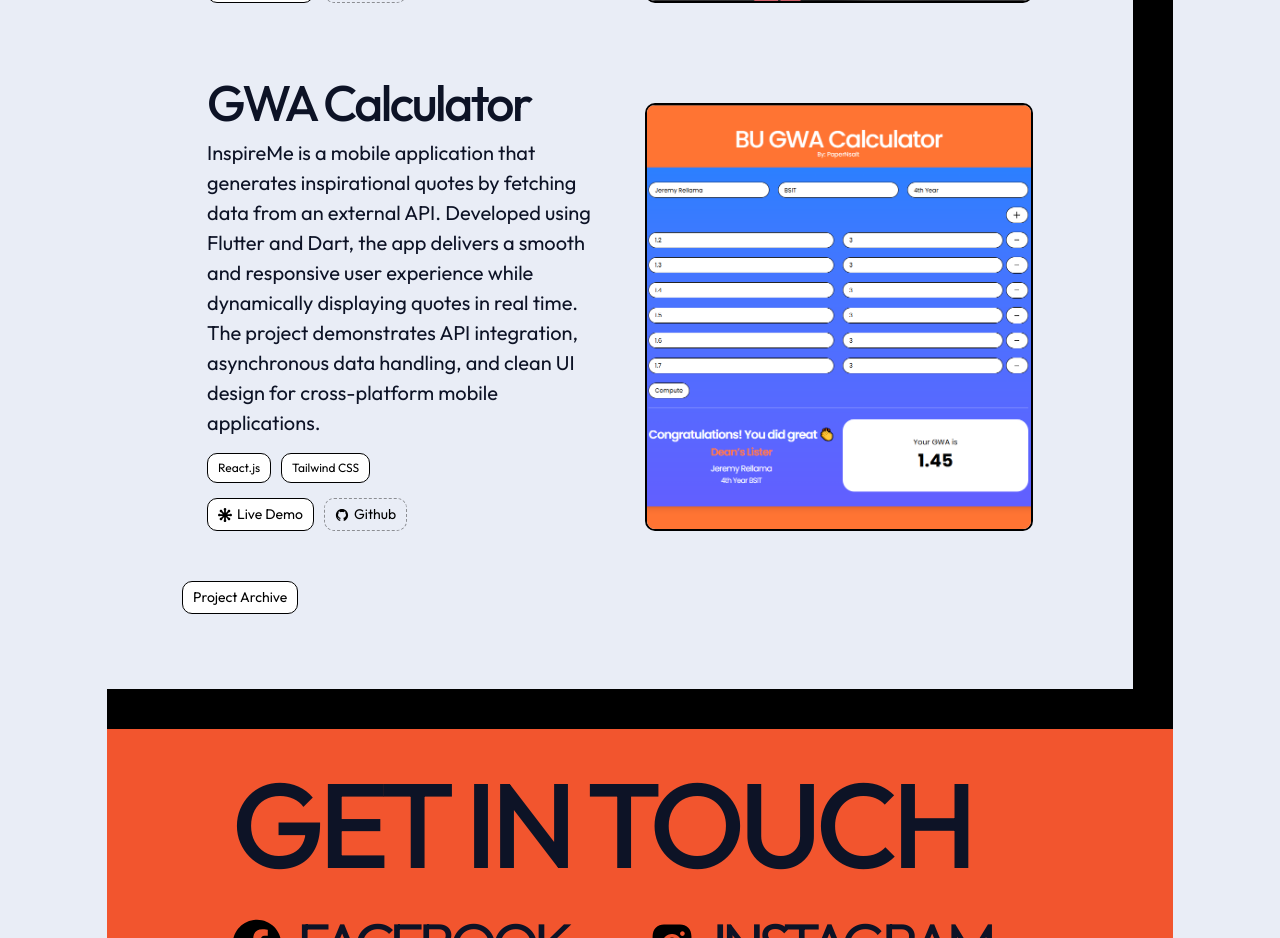
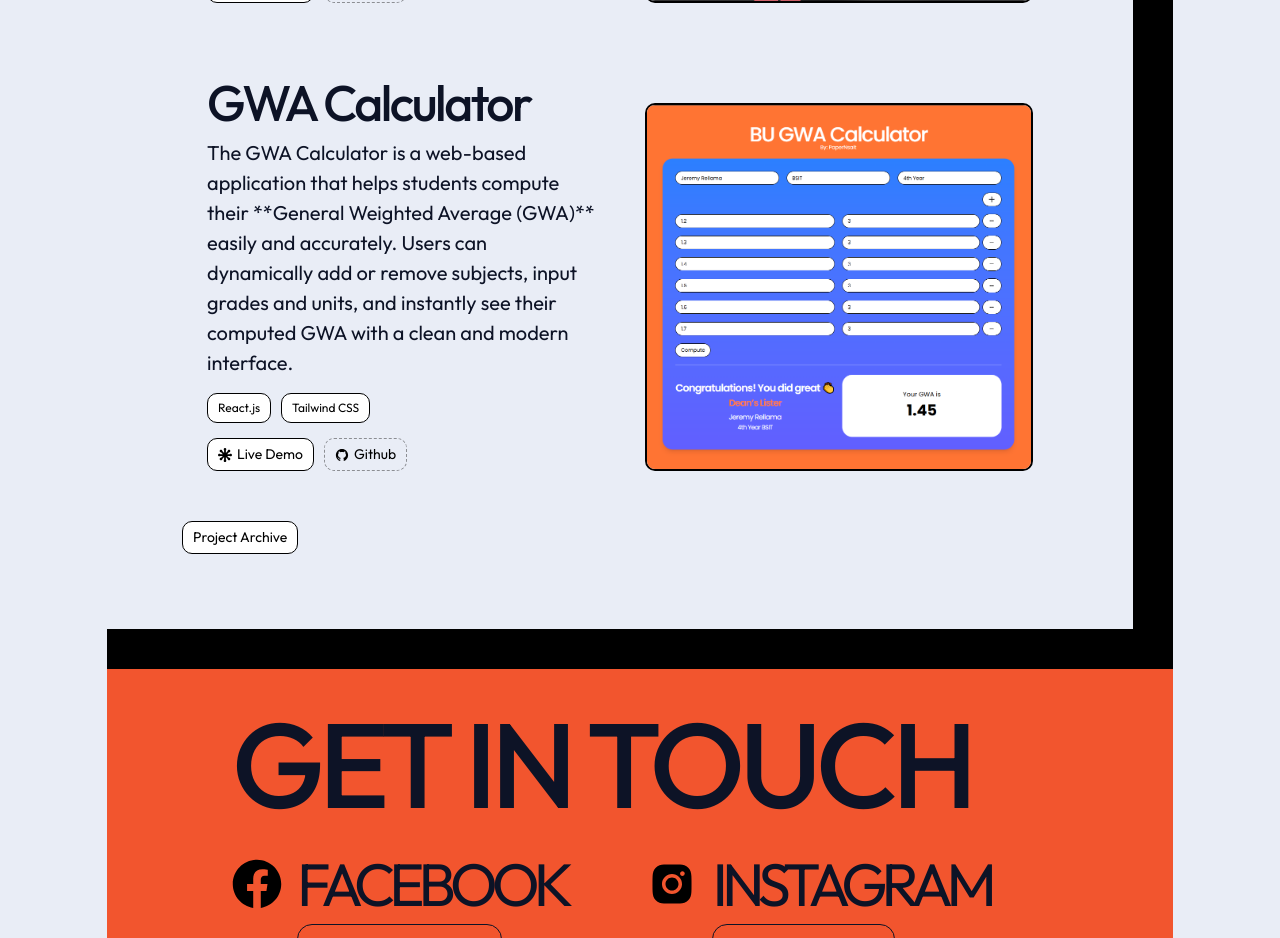
Before and after one commit to PaperNsalt/react-portfolio, a React (Vite) app: page / in a window 1280 px wide. Shown: the part 8260-9198 px from the top of the page. Built offline with nearby package versions, Linux system fonts and the light colour scheme.

Commit message:
Update GWA Calculator project details
Revised the description for the GWA Calculator project to accurately reflect its features and purpose. Updated the live demo link to the correct deployed URL.

```diff
--- a/src/pages/ProjectSection.jsx
+++ b/src/pages/ProjectSection.jsx
@@ -70,9 +70,9 @@ function ProjectSection() {
 
       <ProjectCard
         title="GWA Calculator"
-        description="InspireMe is a mobile application that generates inspirational quotes by fetching data from an external API. Developed using Flutter and Dart, the app delivers a smooth and responsive user experience while dynamically displaying quotes in real time. The project demonstrates API integration, asynchronous data handling, and clean UI design for cross-platform mobile applications."
+        description="The GWA Calculator is a web-based application that helps students compute their **General Weighted Average (GWA)** easily and accurately. Users can dynamically add or remove subjects, input grades and units, and instantly see their computed GWA with a clean and modern interface."
         technologies={["React.js", "Tailwind CSS"]}
-        liveLink="https://your-live-demo.com"
+        liveLink="https://papernsalt.github.io/bu-gwa-calculator/"
         githubLink="https://github.com/PaperNsalt/bu-gwa-calculator"
         image={BuGwaCalculator}
         imageAlt="Preview"
```
